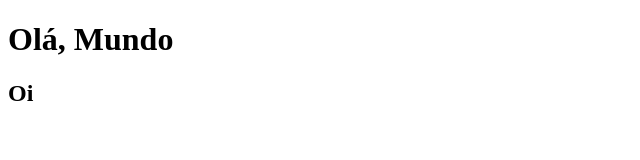
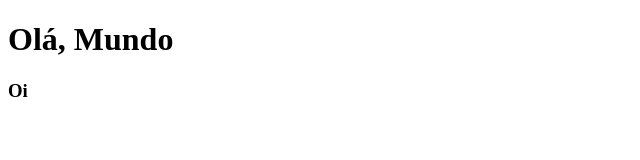
Before and after one commit to DaniloSreis/teste, a plain HTML site: page index.html in a window 1280 px wide. Shown: the full height of the page, 0-640 px from the left. Drawn offline with Linux system fonts and the light colour scheme.

Commit message:
oi
asdfasdlfkjas

```diff
--- a/index.html
+++ b/index.html
@@ -7,6 +7,6 @@
 </head>
 <body>
   <h1>Olá, Mundo</h1>
-  <h2>Oi</h2>
+  <h3>Oi</h3>
 </body>
 </html>
```
